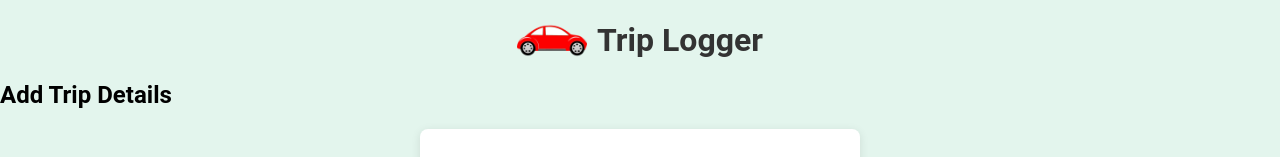
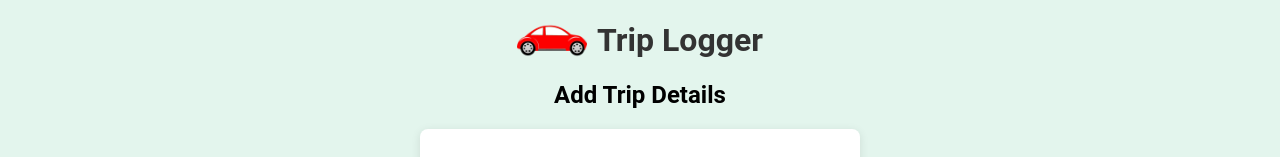
Before and after one commit to Aklilu-Mandefro/trip-logger, a React (Create React App) app in the folder frontend/: page / in a window 1280 px wide. Shown: the top 157 px of the page. Built offline with nearby package versions, Linux system fonts and the light colour scheme.

Commit message:
Update App.css

```diff
--- a/frontend/src/App.css
+++ b/frontend/src/App.css
@@ -224,3 +224,11 @@ button:hover {
   font-weight: bold;
   margin-top: 10px;
 }
+
+.location-form-title {
+  text-align: center;
+
+  margin-bottom: 20px;
+  font-size: 24px;
+  font-weight: bold;
+}
```
